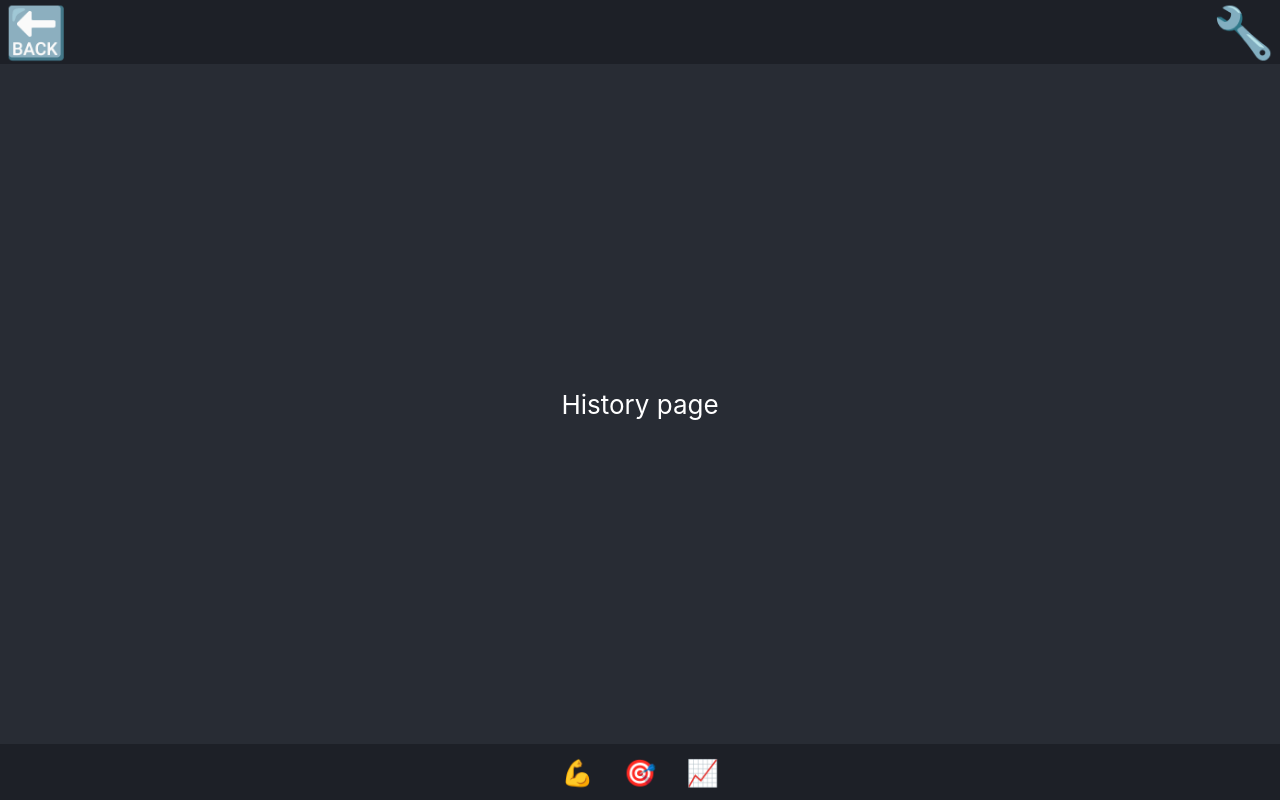
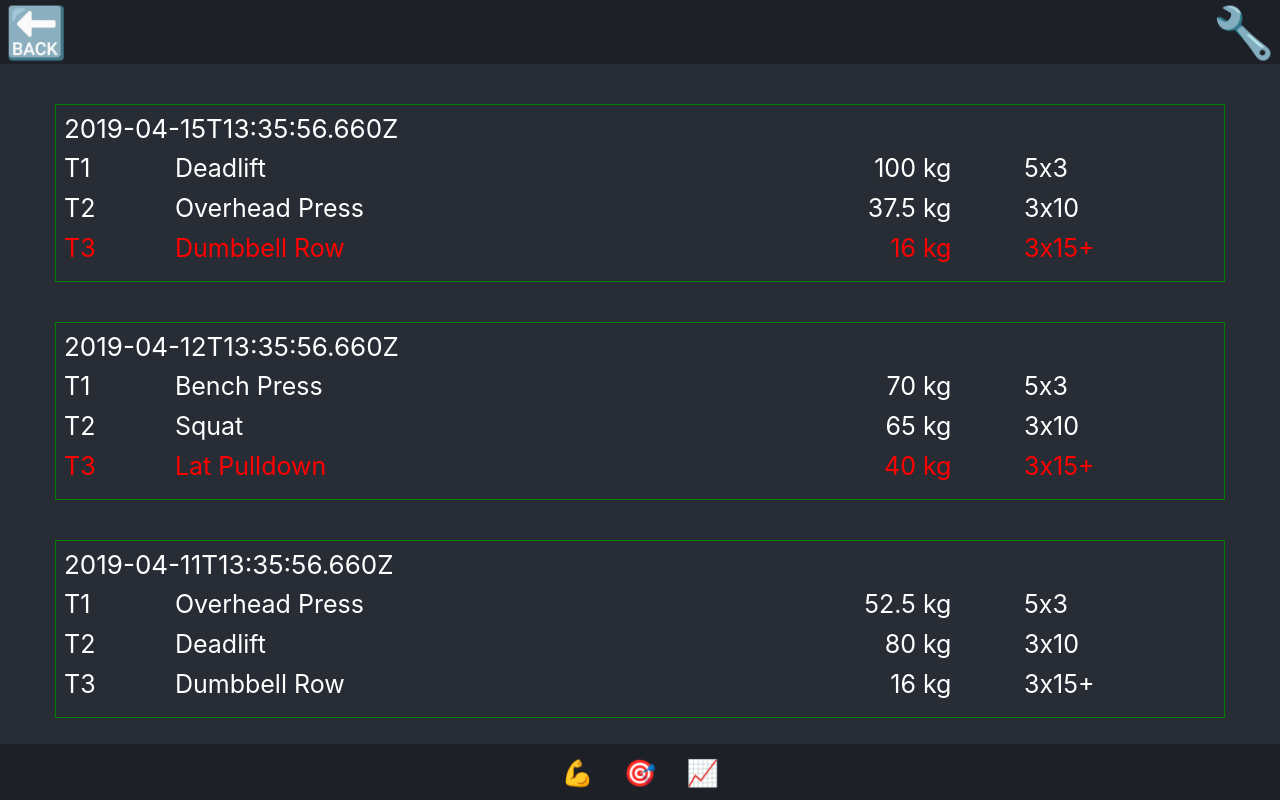
Before and after one commit to JakeRowsell89/gzclp, a React (Create React App) app: page /history in a window 1280 px wide. Built offline with nearby package versions, Linux system fonts and the light colour scheme.

Commit message:
✨History page

```diff
--- /dev/null
+++ b/src/components/pages/History.css
@@ -0,0 +1,4 @@
+.History-page {
+  max-height: 100%;
+  overflow-y: hidden;
+}
--- a/src/components/pages/History.js
+++ b/src/components/pages/History.js
@@ -1,9 +1,17 @@
 import React, { Component } from 'react';
+import WorkoutTile from '../WorkoutTile'
+import workouts from '../../fixtures/workouts.json'
 
+import './History.css'
 class History extends Component {
   render() {
     return (
-      <div className="History-page">History page</div>
+      <div className="History-page">
+        {
+          workouts.map((workout, i) => <WorkoutTile key={i} workout={workout} />
+          )
+        }
+      </div>
     )
   }
 }
```
